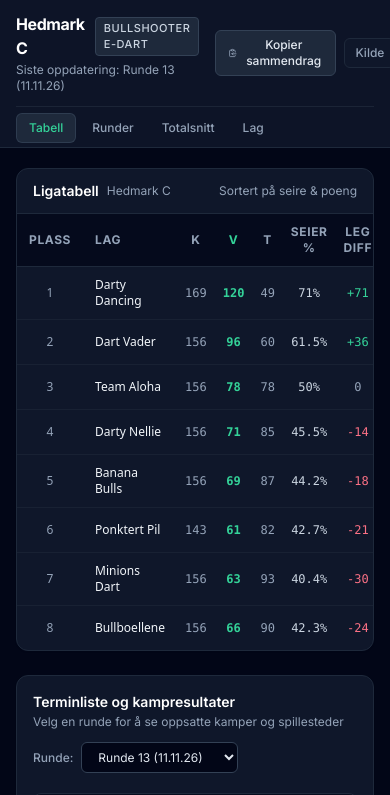
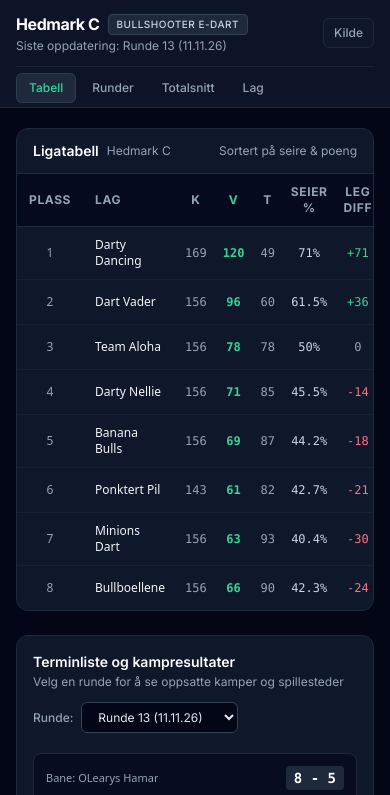
Before and after one commit to gaute-rustad/bullshooter-hedmark, a plain HTML site: page index.html in a window 390 px wide. Shown: the top 795 px of the page. Drawn offline with nearby package versions, Linux system fonts and the light colour scheme.

Commit message:
Leg i Totalsnitt, Kamper/4 i Lag, L-Ton/H-Ton i Runder/Totalsnitt, ryddigere mobil-header og flytt Kopier sammendrag til footer

```diff
--- a/index.html
+++ b/index.html
@@ -34,25 +34,21 @@
     .player-link:hover { text-decoration-color: #10b981; color: #10b981; }
   </style>
 </head>
-<body class="bg-slate-950 text-slate-100 min-h-screen flex flex-col antialiased">
+<body class="bg-slate-950 text-slate-100 min-h-screen flex flex-col antialiased overflow-x-hidden">
 
   <!-- TOP HEADER -->
   <header class="border-b border-slate-800 bg-slate-900/90 sticky top-0 z-40 backdrop-blur-md">
-    <div class="max-w-6xl mx-auto px-4 py-3 flex items-center justify-between gap-4">
+    <div class="max-w-6xl mx-auto px-4 py-3 flex items-center justify-between gap-3">
 
-      <div>
-        <div class="flex items-center gap-2.5">
+      <div class="min-w-0">
+        <div class="flex items-center gap-2 flex-wrap">
           <h1 class="text-base sm:text-lg font-bold tracking-tight text-white">Hedmark C</h1>
-          <span class="text-[11px] font-medium uppercase tracking-wider px-2 py-0.5 rounded bg-slate-800 text-slate-300 border border-slate-700">Bullshooter E-Dart</span>
+          <span class="text-[10px] sm:text-[11px] font-medium uppercase tracking-wider px-2 py-0.5 rounded bg-slate-800 text-slate-300 border border-slate-700 whitespace-nowrap">Bullshooter E-Dart</span>
         </div>
-        <p class="text-xs text-slate-400 mt-0.5" id="header-updated">Laster data...</p>
+        <p class="text-xs text-slate-400 mt-0.5 truncate" id="header-updated">Laster data...</p>
       </div>
 
-      <div class="flex items-center gap-2">
-        <button id="btn-copy-summary" onclick="copyWeeklySummary()" class="text-xs font-medium px-3 py-1.5 rounded-md bg-slate-800 hover:bg-slate-700 text-slate-200 border border-slate-700 transition flex items-center gap-1.5 active:bg-slate-600">
-          <svg class="w-3.5 h-3.5 text-slate-400" fill="none" stroke="currentColor" viewBox="0 0 24 24"><path stroke-linecap="round" stroke-linejoin="round" stroke-width="2" d="M8 5H6a2 2 0 00-2 2v12a2 2 0 002 2h10a2 2 0 002-2v-1M8 5a2 2 0 002 2h2a2 2 0 002-2M8 5a2 2 0 012-2h2a2 2 0 012 2m0 0h2a2 2 0 012 2v3m2 4H10m0 0l3-3m-3 3l3 3"></path></svg>
-          <span>Kopier sammendrag</span>
-        </button>
+      <div class="flex items-center shrink-0">
         <a href="https://bullshooter.no/index.php/liga/ligaspill-hedmark/hedmark-c" target="_blank" rel="noopener" class="text-xs font-medium px-2.5 py-1.5 rounded-md bg-slate-900 hover:bg-slate-800 text-slate-400 hover:text-slate-200 border border-slate-800 transition">
           Kilde
         </a>
@@ -353,7 +349,7 @@
                 <th class="py-2.5 px-2 text-center">Kamper</th>
                 <th class="py-2.5 px-2 text-center">Utganger</th>
                 <th class="py-2.5 px-2 text-right">High Out</th>
-                <th class="py-2.5 px-3 text-right">Tons (LTon)</th>
+                <th class="py-2.5 px-3 text-right">L-Ton</th>
               </tr>
             </thead>
             <tbody id="lag-roster" class="divide-y divide-slate-800/60 font-mono text-xs sm:text-sm">
@@ -477,9 +473,15 @@
 
   <!-- FOOTER -->
   <footer class="border-t border-slate-800/80 py-5 text-center text-xs text-slate-500">
-    <div class="max-w-6xl mx-auto px-4 flex flex-col sm:flex-row items-center justify-between gap-2">
+    <div class="max-w-6xl mx-auto px-4 flex flex-col sm:flex-row items-center justify-between gap-3">
       <p>Hedmark C Dartliga • Bullshooter E-Dart</p>
-      <p class="text-slate-600">Kildedata hentes ukentlig fra bullshooter.no</p>
+      <div class="flex flex-wrap items-center justify-center gap-3">
+        <p class="text-slate-600">Kildedata hentes ukentlig fra bullshooter.no</p>
+        <button id="btn-copy-summary" onclick="copyWeeklySummary()" class="text-xs font-medium px-2.5 py-1 rounded-md bg-slate-900 hover:bg-slate-800 text-slate-300 border border-slate-800 transition flex items-center gap-1.5 active:bg-slate-700">
+          <svg class="w-3.5 h-3.5 text-slate-400" fill="none" stroke="currentColor" viewBox="0 0 24 24"><path stroke-linecap="round" stroke-linejoin="round" stroke-width="2" d="M8 5H6a2 2 0 00-2 2v12a2 2 0 002 2h10a2 2 0 002-2v-1M8 5a2 2 0 002 2h2a2 2 0 002-2M8 5a2 2 0 012-2h2a2 2 0 012 2m0 0h2a2 2 0 012 2v3m2 4H10m0 0l3-3m-3 3l3 3"></path></svg>
+          <span>Kopier sammendrag</span>
+        </button>
+      </div>
     </div>
   </footer>
 
@@ -831,7 +833,8 @@
             <th class="py-2.5 px-3 font-sans">Lag</th>
             <th class="py-2.5 px-2 text-right text-emerald-400 font-sans">PPR</th>
             <th class="py-2.5 px-2 text-center font-sans">Utganger</th>
-            <th class="py-2.5 px-2 text-right font-sans">Tons</th>
+            <th class="py-2.5 px-2 text-right font-sans">L-Ton</th>
+            <th class="py-2.5 px-2 text-right font-sans">H-Ton</th>
             <th class="py-2.5 px-2 text-right font-sans">Hats</th>
             <th class="py-2.5 px-3 text-right font-sans">High Out</th>
           </tr>
@@ -839,7 +842,7 @@
 
         const list = [...(rData.round_ppr || [])].sort((a,b) => b.ppr - a.ppr);
         if (list.length === 0) {
-          tbody.innerHTML = '<tr><td colspan="8" class="py-4 text-center text-xs text-slate-500">Ingen X01-tall registrert for denne runden.</td></tr>';
+          tbody.innerHTML = '<tr><td colspan="9" class="py-4 text-center text-xs text-slate-500">Ingen X01-tall registrert for denne runden.</td></tr>';
           return;
         }
 
@@ -856,6 +859,7 @@
             <td class="py-2.5 px-2 text-right font-bold text-white">${p.ppr.toFixed(2)}</td>
             <td class="py-2.5 px-2 text-center text-emerald-400 font-semibold">${p.wins}</td>
             <td class="py-2.5 px-2 text-right text-slate-300">${p.lton}</td>
+            <td class="py-2.5 px-2 text-right text-slate-300">${p.hton}</td>
             <td class="py-2.5 px-2 text-right text-slate-300">${p.hats}</td>
             <td class="py-2.5 px-3 text-right font-semibold text-slate-200">${p.high_out || '-'}</td>
           `;
@@ -975,11 +979,11 @@
             <th class="py-2.5 px-3 font-sans">Spiller</th>
             <th class="py-2.5 px-3 font-sans">Lag</th>
             <th class="py-2.5 px-2 text-right text-emerald-400 font-sans">PPR</th>
-            <th class="py-2.5 px-2 text-center font-sans">Kamper</th>
+            <th class="py-2.5 px-2 text-center font-sans">Leg</th>
             <th class="py-2.5 px-2 text-center font-sans">Utganger</th>
-            <th class="py-2.5 px-2 text-right font-sans">Tons</th>
+            <th class="py-2.5 px-2 text-right font-sans">L-Ton</th>
+            <th class="py-2.5 px-2 text-right font-sans">H-Ton</th>
             <th class="py-2.5 px-2 text-right font-sans">Hats</th>
-            <th class="py-2.5 px-2 text-right font-sans">High Ton</th>
             <th class="py-2.5 px-2 text-right font-sans">180</th>
             <th class="py-2.5 px-3 text-right font-sans">High Out</th>
           </tr>
@@ -1005,8 +1009,8 @@
             <td class="py-2 px-2 text-center text-slate-400">${p.games}</td>
             <td class="py-2 px-2 text-center text-emerald-400 font-semibold">${p.wins}</td>
             <td class="py-2 px-2 text-right text-slate-300">${p.lton}</td>
+            <td class="py-2 px-2 text-right text-slate-300">${p.hton}</td>
             <td class="py-2 px-2 text-right text-slate-300">${p.hats}</td>
-            <td class="py-2 px-2 text-right text-slate-300">${p.hton}</td>
             <td class="py-2 px-2 text-right text-slate-300">${p.ton80 || 0}</td>
             <td class="py-2 px-3 text-right font-semibold text-slate-200">${p.high_out || '-'}</td>
           `;
@@ -1020,7 +1024,7 @@
             <th class="py-2.5 px-3 font-sans">Spiller</th>
             <th class="py-2.5 px-3 font-sans">Lag</th>
             <th class="py-2.5 px-2 text-right text-emerald-400 font-sans">MPR</th>
-            <th class="py-2.5 px-2 text-center font-sans">Kamper</th>
+            <th class="py-2.5 px-2 text-center font-sans">Leg</th>
             <th class="py-2.5 px-2 text-right font-sans">5MR</th>
             <th class="py-2.5 px-2 text-right font-sans">6MR</th>
             <th class="py-2.5 px-2 text-right font-sans">7MR</th>
@@ -1097,6 +1101,7 @@
       teamPPR.forEach(p => {
         const mprMatch = teamMPR.find(m => m.player === p.player);
         const mprVal = mprMatch ? mprMatch.mpr.toFixed(2) : '-';
+        const matchesPlayed = Number((p.games / 4).toFixed(1));
         const tr = document.createElement('tr');
         tr.className = 'hover:bg-slate-800/40 transition';
         tr.innerHTML = `
@@ -1105,7 +1110,7 @@
           </td>
           <td class="py-2.5 px-2 text-right font-bold text-white">${p.ppr.toFixed(2)}</td>
           <td class="py-2.5 px-2 text-right font-bold text-white">${mprVal}</td>
-          <td class="py-2.5 px-2 text-center text-slate-400">${p.games}</td>
+          <td class="py-2.5 px-2 text-center text-slate-400">${matchesPlayed}</td>
           <td class="py-2.5 px-2 text-center text-emerald-400 font-semibold">${p.wins}</td>
           <td class="py-2.5 px-2 text-right text-slate-200">${p.high_out || '-'}</td>
           <td class="py-2.5 px-3 text-right text-slate-300">${p.lton}</td>
```
